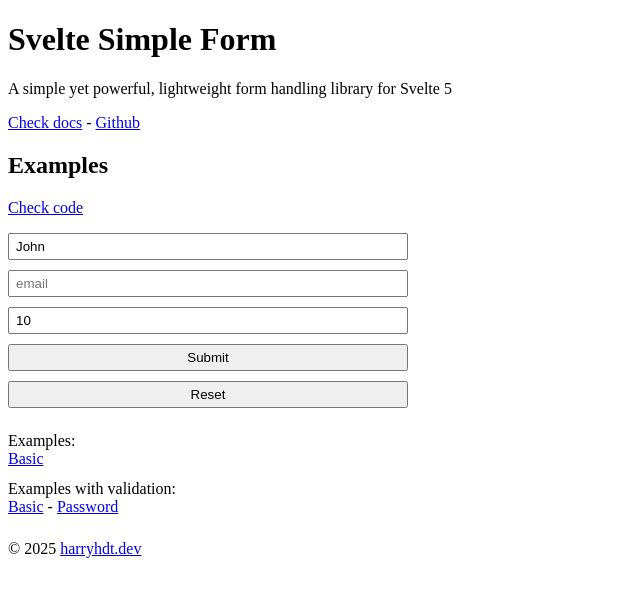
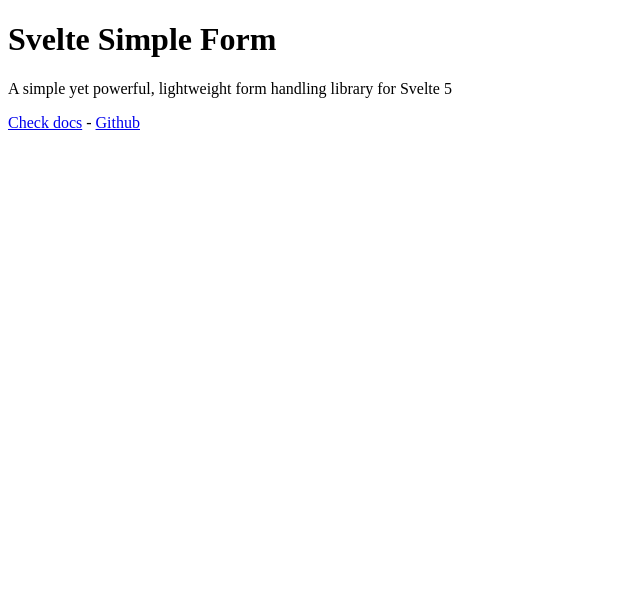
Before and after one commit to harryhdt/svelte-simple-form, a SvelteKit app: page / in a window 1280 px wide. Shown: the top 594 px of the page, without its empty margins (0-640 px from the left). Built offline with nearby package versions, Linux system fonts and the light colour scheme.

Commit message:
remove some code

```diff
--- a/src/routes/+page.svelte
+++ b/src/routes/+page.svelte
@@ -12,47 +12,15 @@
 			console.log(values);
 		}
 	});
+	form.data;
 </script>
 
 <div>
 	<h1>Svelte Simple Form</h1>
 	<p>A simple yet powerful, lightweight form handling library for Svelte 5</p>
-	<a href="https://svelte-simple.harryhdt.dev" target="_blank"> Check docs </a> -
+	<a href="https://svelte-simple.harryhdt.dev/svelte-simple-form/introduction" target="_blank">
+		Check docs
+	</a>
+	-
 	<a href="https://github.com/harryhdt/svelte-simple-form" target="_blank">Github</a>
 </div>
-<div>
-	<h2>Examples</h2>
-	<p>
-		<a
-			href="https://github.com/harryhdt/svelte-simple-form/tree/main/src/routes/+page.svelte"
-			target="_blank"
-		>
-			Check code
-		</a>
-	</p>
-	<form use:form.handler style="display: flex; flex-direction: column;max-width: 400px; gap: 10px">
-		<input type="text" bind:value={form.data.name} placeholder="Name" />
-		<input type="email" bind:value={form.data.email} placeholder="email" />
-		<input type="number" bind:value={form.data.age} placeholder="Age" />
-		<button type="submit" disabled={form.isSubmitting}>
-			{form.isSubmitting ? 'Submitting...' : 'Submit'}
-		</button>
-		<button type="button" onclick={() => form.reset()}> Reset </button>
-	</form>
-	<div style="margin-top: 24px;">
-		Examples:
-		<br />
-		<a href="/examples/basic"> Basic </a>
-	</div>
-	<div style="margin-top: 12px;">
-		Examples with validation:
-		<br />
-		<a href="/examples/basic-validation"> Basic </a>
-		-
-		<a href="/examples/password"> Password </a>
-	</div>
-	<div style="margin-top: 24px;">
-		&copy; {new Date().getFullYear() || '2026'}
-		<a href="https://harryhdt.dev" target="_blank">harryhdt.dev</a>
-	</div>
-</div>
```
